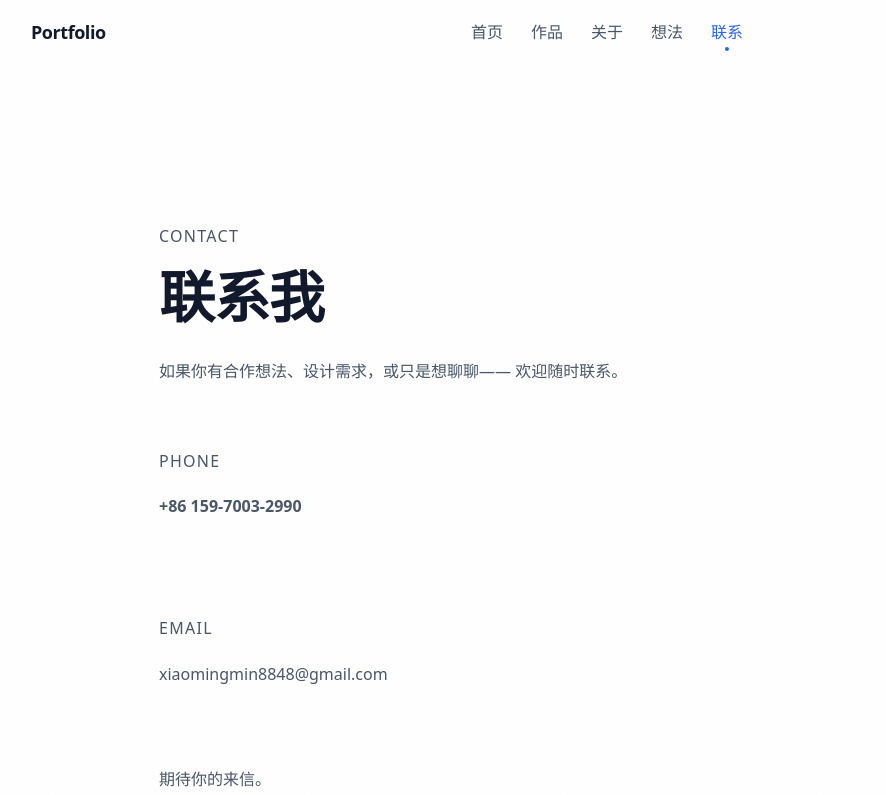
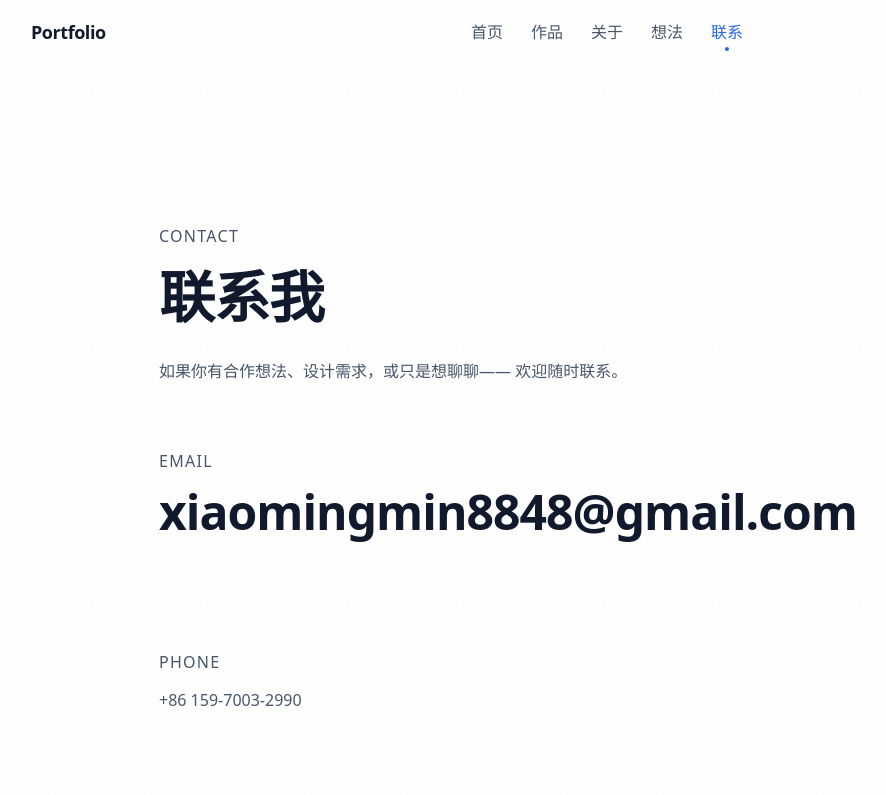
Before and after one commit to maybeable/Ming.-Portfolio-website, a Next.js app: page /contact in a window 1280 px wide. Shown: the top 795 px of the page, without its empty margins (33-919 px from the left). Built offline with nearby package versions, Linux system fonts and the light colour scheme.

Commit message:
refactor: Contact 页面视觉层级调整，邮箱设为主视觉 CTA

```diff
--- a/src/app/contact/page.tsx
+++ b/src/app/contact/page.tsx
@@ -34,32 +34,35 @@ export default function ContactPage() {
       <Section className="pt-0 pb-16 md:pb-20">
         <Container size="narrow">
           <AnimatedContainer delay={0.1}>
-            {/* Phone */}
-            <div className="mb-20 md:mb-24">
-              <p className="text-caption uppercase tracking-[0.08em] text-primary font-medium mb-5">
+            {/* Email — 视觉焦点 */}
+            <div className="mb-24 md:mb-28">
+              <p className="text-caption uppercase tracking-[0.08em] text-primary/40 font-medium mb-3">
+                Email
+              </p>
+              <a
+                href="mailto:xiaomingmin8848@gmail.com"
+                className="group relative inline-block"
+              >
+                <span className="block text-[3rem] font-extrabold leading-[1.08] tracking-[-0.02em] text-foreground transition-colors duration-300 group-hover:text-primary">
+                  xiaomingmin8848
+                  <wbr />
+                  @gmail.com
+                </span>
+                <span className="absolute -bottom-1.5 left-0 h-[2px] bg-primary transition-all duration-500 ease-out w-0 group-hover:w-full" />
+              </a>
+            </div>
+
+            {/* Phone — 次要 */}
+            <div className="mb-16 md:mb-20">
+              <p className="text-caption uppercase tracking-[0.08em] text-primary/40 font-medium mb-3">
                 Phone
               </p>
               <a
                 href="tel:+8615970032990"
                 className="group inline-block"
               >
-                <p className="text-h1 font-bold text-foreground transition-colors duration-300 group-hover:text-primary">
+                <p className="text-h4 font-medium text-foreground-muted/60 transition-colors duration-300 group-hover:text-primary">
                   +86 159-7003-2990
-                </p>
-              </a>
-            </div>
-
-            {/* Email — main CTA */}
-            <div className="mb-16 md:mb-20">
-              <p className="text-caption uppercase tracking-[0.08em] text-primary font-medium mb-5">
-                Email
-              </p>
-              <a
-                href="mailto:xiaomingmin8848@gmail.com"
-                className="group inline-block"
-              >
-                <p className="text-display text-foreground transition-colors duration-300 group-hover:text-primary">
-                  xiaomingmin8848@gmail.com
                 </p>
               </a>
             </div>
```
